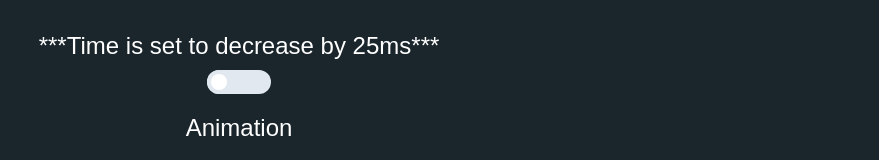
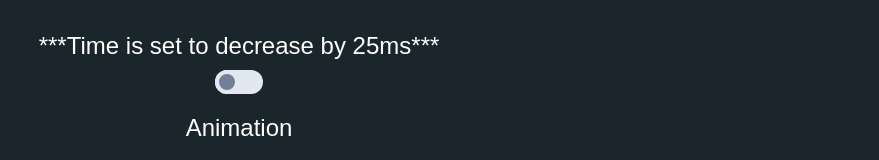
Before and after one commit to aromjhee/loopout, a React (Create React App) app: page /loopout in a window 1280 px wide. Shown: the part 725-885 px from the top of the page, without its empty margins (401-1280 px from the left). Built offline with nearby package versions, Linux system fonts and the light colour scheme; no server answers; sample sign-in values are in the browser's storage.

Commit message:
change style for animation toggle

```diff
--- a/src/components/Timer.js
+++ b/src/components/Timer.js
@@ -156,8 +156,8 @@ export default function Timer() {
       <div className='h-full grid grid-rows-8 grid-cols-3'>
         <PieChart sessions={sessions} />
         <div className='row-start-3 row-span-1 col-start-1 col-span-3 text-4xl flex flex-col justify-evenly align-center items-center'>
-          <div className="relative inline-block w-16 align-middle mb-4 select-none transition duration-200 ease-in">
-            <input type="checkbox" name="toggle" id="toggle" className="toggle-checkbox absolute block w-6 h-6 rounded-full bg-white border-4 appearance-none cursor-pointer" onClick={toggleAnimation} />
+          <div className="relative inline-block w-12 align-middle mb-4 select-none transition duration-200 ease-in">
+            <input type="checkbox" name="toggle" id="toggle" className="toggle-checkbox absolute block w-6 h-6 rounded-full bg-gray-600 border-4 appearance-none cursor-pointer" onClick={toggleAnimation} />
             <label htmlFor="toggle" className="toggle-label block overflow-hidden h-6 rounded-full bg-gray-300 cursor-pointer"></label>
           </div>
           <label htmlFor="toggle" className="text-2xl text-white mb-6">Animation</label>
--- a/src/components/url.js
+++ b/src/components/url.js
@@ -1,4 +1,4 @@
-// const url = 'http://localhost:5000/'
-const url = 'https://loopout-backend.herokuapp.com/'
+const url = 'http://localhost:5000/'
+// const url = 'https://loopout-backend.herokuapp.com/'
 
 export default url
```
